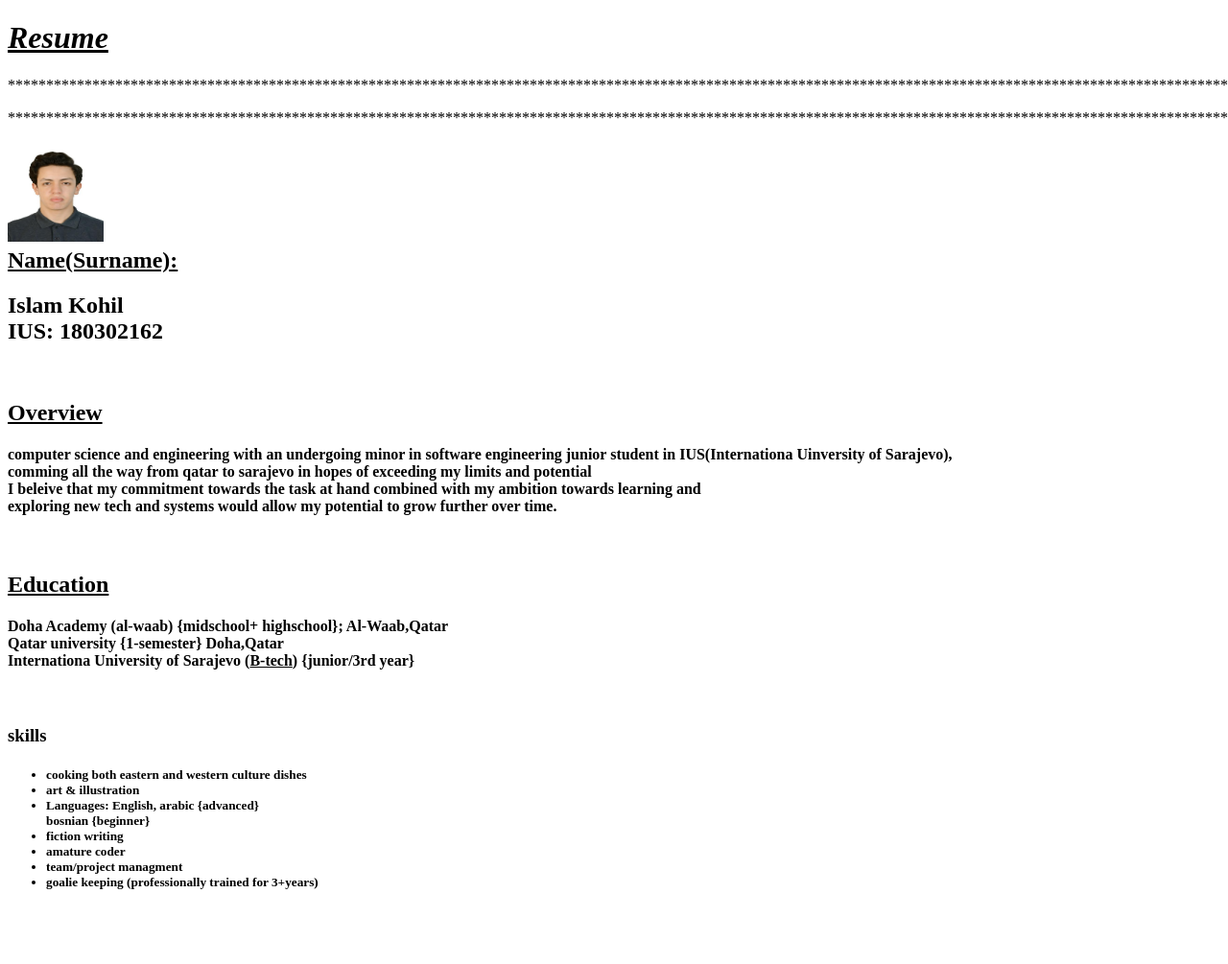
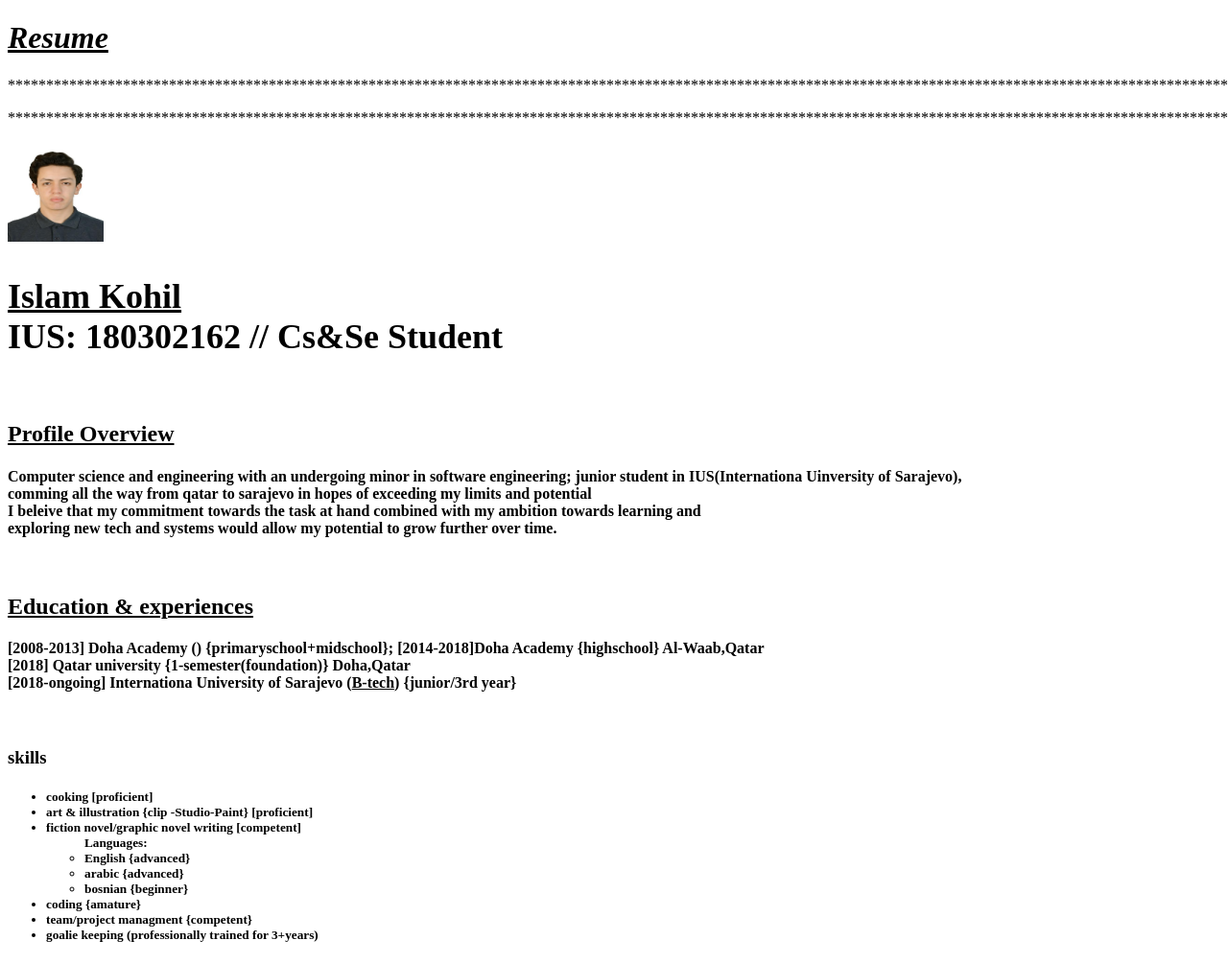
Before and after one commit to i-kohil/portfoilo_template, a plain HTML site: page index.html in a window 1280 px wide. Shown: the top 1005 px of the page at 96% size. Before the commit the page ends 951 px from the top, so only its background shows below. Drawn offline with Linux system fonts and the light colour scheme.

Commit message:
Update index.html

```diff
--- a/index.html
+++ b/index.html
@@ -22,15 +22,15 @@
 
         <h2>
             <img src="personalpic.jpg" alt="personalpic" width="100" height="100"/><br>
-   <u><b> Name(Surname): </b></u>
-    <h2>Islam Kohil <br>
-    IUS: 180302162 </h2>
+
+    <u><b> <h2>Islam Kohil <br> </b></u>
+    IUS: 180302162 // Cs&Se Student </h2>
 </h2>
     <br>
 <h2>
-    <u><b>Overview </b> </u>
-    <h4> computer science and engineering with an undergoing minor in
-         software engineering junior student in IUS(Internationa Uinversity of Sarajevo), <br>
+    <u><b>Profile Overview </b> </u>
+    <h4> Computer science and engineering with an undergoing minor in
+         software engineering; junior student in IUS(Internationa Uinversity of Sarajevo), <br>
         comming all the way from qatar to sarajevo in hopes of exceeding my limits and potential
         <br>
         I beleive that my commitment towards the task at hand combined with my ambition towards learning and <br>
@@ -39,11 +39,12 @@
 </h2>
 <br>
 <h2>
-    <b><u>Education</u></b>
+    <b><u>Education & experiences</u></b>
     <h4>
-            Doha Academy (al-waab) {midschool+ highschool}; Al-Waab,Qatar <br>
-            Qatar university {1-semester} Doha,Qatar <br>
-            Internationa University of Sarajevo (<u>B-tech</u>) {junior/3rd year}
+           [2008-2013] Doha Academy () {primaryschool+midschool};
+           [2014-2018]Doha Academy {highschool} Al-Waab,Qatar <br>
+            [2018] Qatar university {1-semester(foundation)} Doha,Qatar <br>
+            [2018-ongoing] Internationa University of Sarajevo (<u>B-tech</u>) {junior/3rd year}
     </h4>
 </h2>
 
@@ -52,12 +53,17 @@
     skills
 <h5>
     <ul>
-        <li>cooking both eastern and western culture dishes  </li>
-        <li>art & illustration</li>
-        <li>Languages: English, arabic {advanced} <br> bosnian {beginner} </li>
-        <li>fiction writing</li>
-        <li> amature coder </li>
-        <li>team/project managment</li>
+        <li>cooking [proficient]  </li>
+        <li>art & illustration {clip -Studio-Paint} [proficient]</li>
+        <li>fiction novel/graphic novel writing [competent]</li>
+
+            <b><ul>Languages: <br> </b>
+                <li>English {advanced}       </li>
+                <li>arabic {advanced} </li>
+                <li>bosnian {beginner} </li>
+            </ul>
+        <li> coding {amature} </li>
+        <li>team/project managment {competent}</li>
         <li>goalie keeping (professionally trained for 3+years)</li>
 
     </ul>
```
